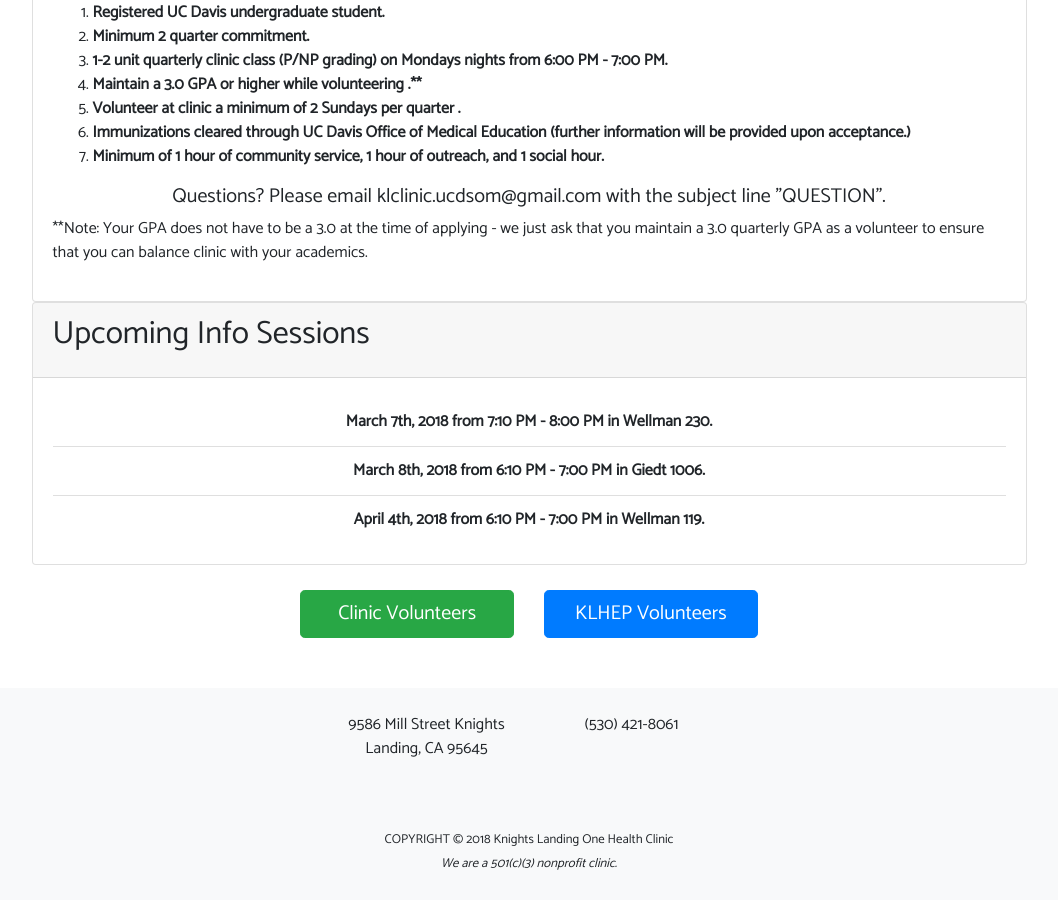
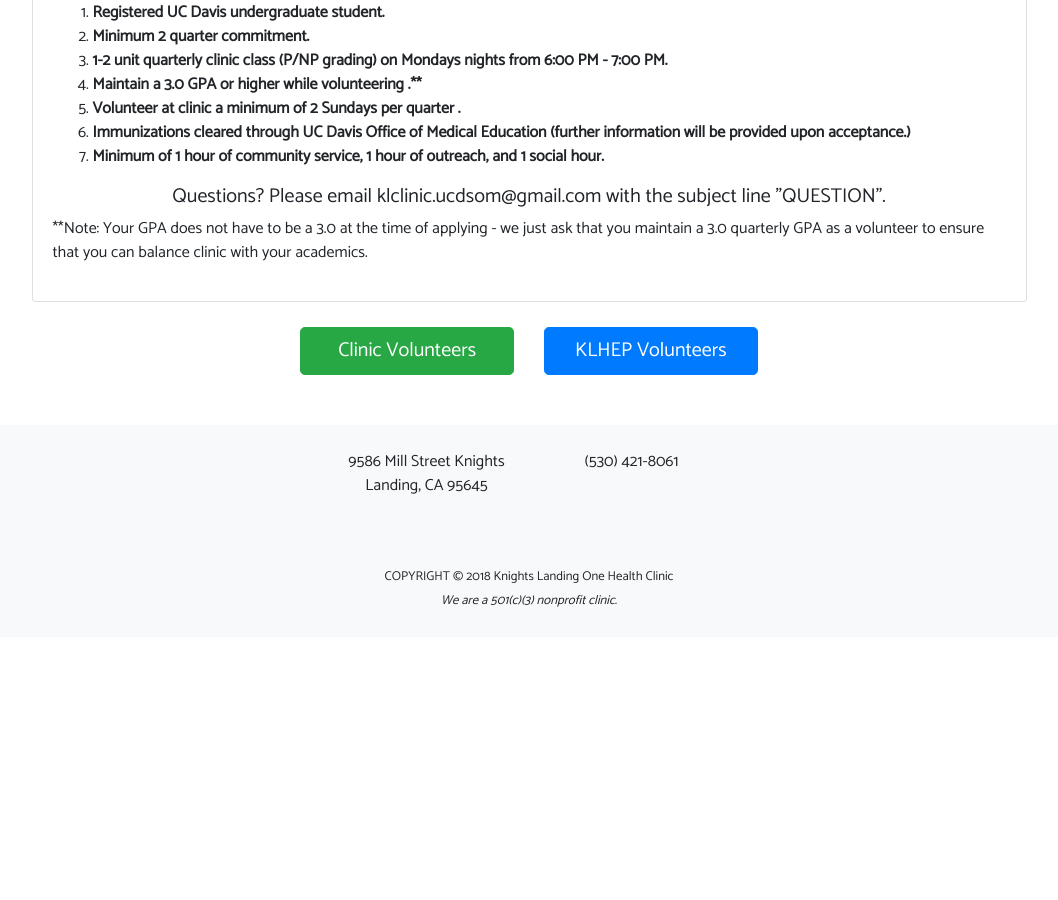
Before and after one commit to iwakoscott/knights-landing, a Jekyll site: the page built from get-involved/undergraduate-volunteers.markdown, in a window 1280 px wide and 900 px high, scrolled down 585 px. Shown: the whole window, without its empty margins (111-1169 px from the left). Built offline with Jekyll 4.4.1, drawn with Linux system fonts in a browser that asks for light colours; nearby versions of some CDN libraries; after the commit the page ends 1222 px from its top, so only the background shows below that.

Commit message:
Updated Undergraduate Volunteers

```diff
--- a/get-involved/undergraduate-volunteers.markdown
+++ b/get-involved/undergraduate-volunteers.markdown
@@ -17,10 +17,6 @@
   questions: |-
     Questions?
     Please email klclinic.ucdsom@gmail.com with the subject line "QUESTION".
-info sessions:
-- March 7th, 2018 from 7:10 PM - 8:00 PM in Wellman 230.
-- March 8th, 2018 from 6:10 PM - 7:00 PM in Giedt 1006.
-- April 4th, 2018 from 6:10 PM - 7:00 PM in Wellman 119.
 layout: simple
 ---
 
```
